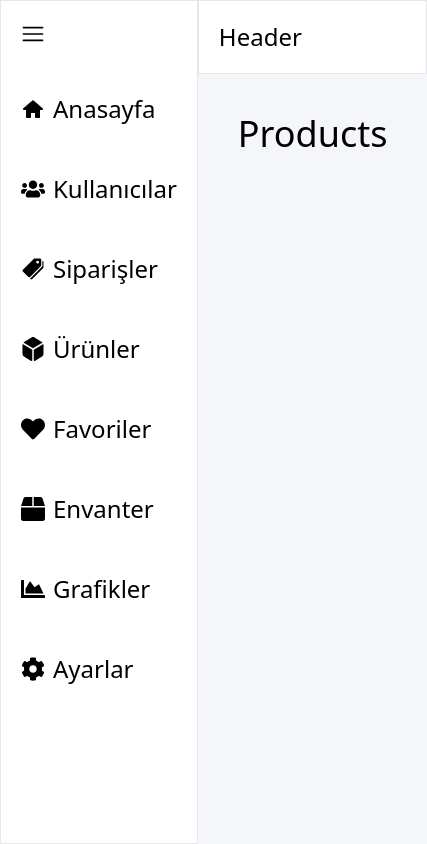
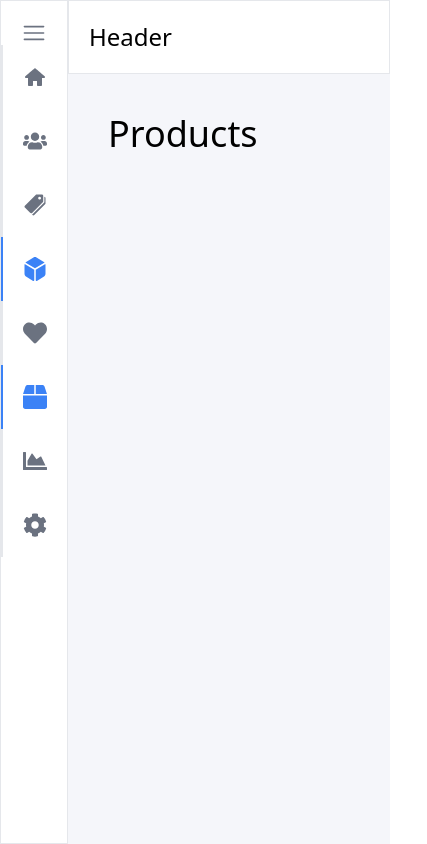
Before and after one commit to ozerbaykal/dashboard-next-js, a Next.js app: page /products in a window 390 px wide. Shown: the whole page, 427 px wide, since content can reach past the window. Built offline with nearby package versions, Linux system fonts and the light colour scheme.

Commit message:
navbar finish,hamburgermenu,and Navlink component

```diff
--- a/app/Constant.tsx
+++ b/app/Constant.tsx
@@ -10,10 +10,7 @@ import {
 import { IoIosPricetags } from "react-icons/io";
 
 
-export type Icon = {
 
-    sections: string[]
-}
 
 export const sections = [
 
--- a/app/assets/styles/globals.css
+++ b/app/assets/styles/globals.css
@@ -1,3 +1,17 @@
 @tailwind base;
 @tailwind components;
 @tailwind utilities;
+
+.navbar {
+    input {
+        display: none;
+    }
+
+    .nav-text {
+        display: none;
+    }
+
+    &:has(input:checked) .nav-text {
+        display: block;
+    }
+}
--- /dev/null
+++ b/app/components/navbar/NavLink.tsx
@@ -0,0 +1,26 @@
+"use client"
+
+import Link from "next/link"
+import { usePathname } from "next/navigation"
+
+type Props = {
+    item: {
+        url?: string,
+        name: string,
+        icon: JSX.Element,
+    }
+}
+
+const NavLink = ({ item }: Props) => {
+
+    const path = usePathname();
+
+    const isActive = path === item.url
+
+
+    return (
+        <Link href={item.url || "/"} className={`flex items-center gap-2 border-l-2 ${isActive && "text-blue-500  !border-blue-500"} py-5 px-5 hover:bg-gray-100 transition `} >{item.icon} <span className="nav-text">{item.name}</span></Link>
+    )
+}
+
+export default NavLink
--- a/app/components/navbar/index.tsx
+++ b/app/components/navbar/index.tsx
@@ -1,18 +1,25 @@
 import { sections } from "@/app/Constant";
 import Link from "next/link";
 import { RxHamburgerMenu } from "react-icons/rx";
+import NavLink from "./NavLink";
 
 
 const Navbar = () => {
+
     return (
-        <nav className="text-2xl border  p-5 ">
-            <button>
-                <RxHamburgerMenu />
+        <nav className=" navbar text-2xl border flex flex-col text-gray-500  ">
+
+            <button className="grid place-items-center pt-5 text-2xl">
+                <input id="ham" type="checkbox" />
+                <label htmlFor="ham"> <RxHamburgerMenu className="cursor-pointer" /></label>
+
             </button>
-            <div className="flex flex-col gap-12 mt-10">
+            <div className="flex flex-col ">
                 {
                     sections.map((item, key) => (
-                        <Link href={item.url || "/"} key={key} className="flex items-center gap-2" >{item.icon} <span>{item.name}</span></Link>
+
+                        <NavLink item={item} key={key} />
+
 
                     ))
                 }
```
